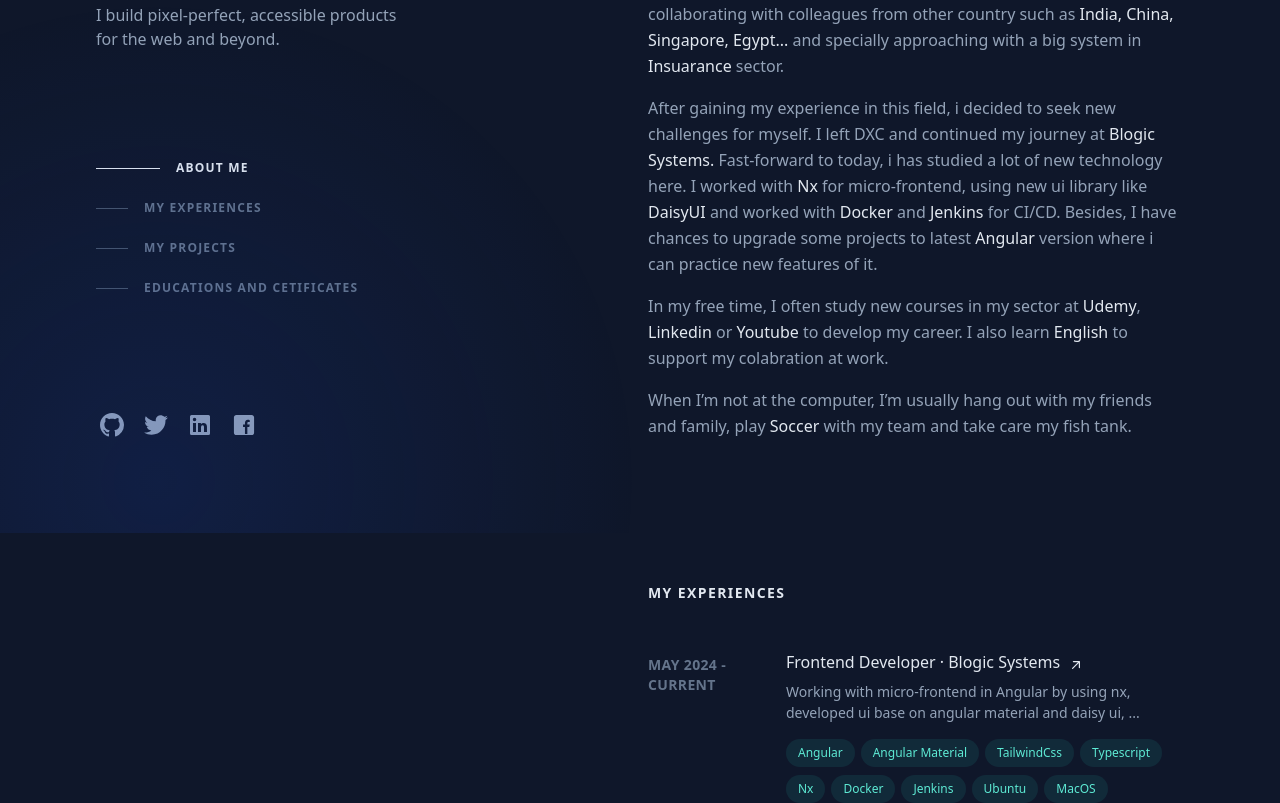
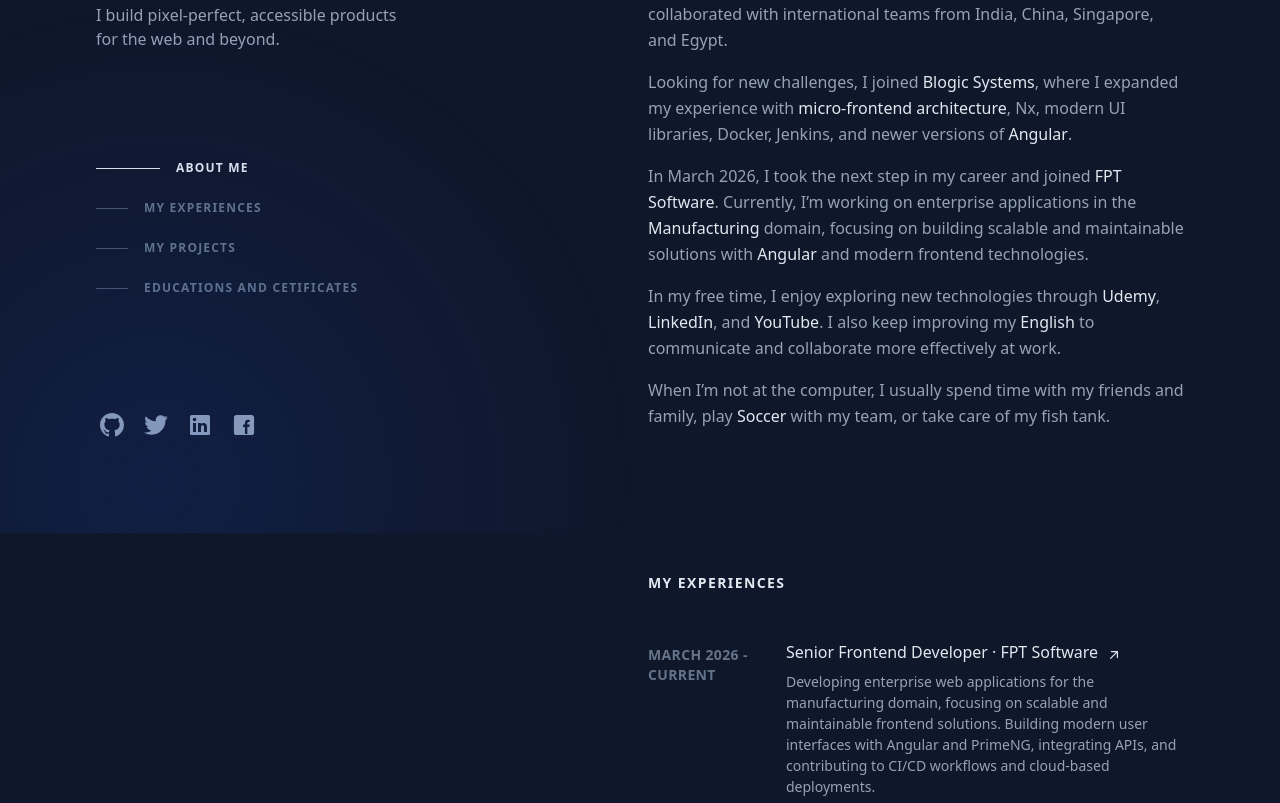
Before and after one commit to xichtop/my-portfolio, an Angular app: page / in a window 1280 px wide. Shown: the part 267-1070 px from the top of the page. Built offline with nearby package versions, Linux system fonts and the light colour scheme.

Commit message:
feat: add fpt software experience

```diff
--- a/src/app/app.component.html
+++ b/src/app/app.component.html
@@ -77,51 +77,11 @@
         >
           <h2 class="mb-12 text-sm font-bold tracking-widest uppercase text-slate-200">About me</h2>
           <div>
-            <p class="mb-4">
-              Back in 2022, after graduating from
-              <a class="link" href="https://ptithcm.edu.vn/" target="_blank">Post And Telecommunications Institute Of Technology</a>
-              as an <a class="link" href="https://en.wikipedia.org/wiki/Information_technology" target="_blank">Information Technology</a>
-              engineer. I started my first job as a <a class="link">Frontend Developer</a>
-              at <a class="link" href="https://dxc.com/us/en" target="_blank">DXC Technology</a>.
-               In here, I’ve had the privilege of working in multiple projects, collaborating with colleagues from other country
-              such as <a class="link">India, China, Singapore, Egypt...</a>
-              and specially approaching with a big system in <a class="link">Insuarance</a> sector.
-            </p>
-            <p class="mb-4">
-              After gaining my experience in this field, i decided to seek new challenges for myself. I left DXC and continued my journey at
-              <a class="link" href="https://www.blogicsystems.com/" target="_blank">Blogic Systems.</a>
-              Fast-forward to today, i has studied a lot of new technology here. I worked with
-              <a class="link" href="https://nx.dev/" target="_blank">Nx</a>
-              for micro-frontend, using new ui library like
-              <a class="link" href="https://daisyui.com/" target="_blank">DaisyUI</a>
-              and worked with
-              <a class="link" href="https://www.docker.com/" target="_blank">Docker</a> and
-              <a class="link" href="https://jenkins.io/" target="_blank">Jenkins</a> for CI/CD. Besides, I have chances to upgrade some projects to latest
-              <strong class="link">Angular</strong> version where i can practice new features of it.
-            </p>
-            <p class="mt-4">
-              In my free time, I often study new courses in my sector at
-              <a class="link"
-              href="https://www.udemy.com/" target="_blank">Udemy</a>,
-              <a class="link"
-               href="https://www.linkedin.com/feed/" target="_blank">Linkedin</a> or
-              <a class="link"
-               href="https://www.youtube.com/" target="_blank">Youtube</a> to develop my career.
-              I also learn <a class="link">English</a>
-              to support my colabration at work.
-            </p>
-            <p class="mt-4">
-              When I’m not at the computer, I’m usually hang out with my friends and family, play
-              <span class="group inline-flex lg:cursor-[url('/assets/images/icon/ball.png'),_pointer] lg:font-medium lg:text-slate-200"><span class="sr-only">Soccer</span>
-              <span class="group-hover:text-red-400 transition duration-75 group-hover:-translate-y-px delay-[50ms]" aria-hidden="true">S</span>
-              <span class="group-hover:text-orange-400 transition duration-75 group-hover:-translate-y-px delay-[75ms]" aria-hidden="true">o</span>
-              <span class="group-hover:text-yellow-400 transition duration-75 group-hover:-translate-y-px delay-[100ms]" aria-hidden="true">c</span>
-              <span class="group-hover:text-lime-400 transition duration-75 group-hover:-translate-y-px delay-[125ms]" aria-hidden="true">c</span>
-              <span class="group-hover:text-green-400 transition duration-75 group-hover:-translate-y-px delay-[150ms]" aria-hidden="true">e</span>
-              <span class="group-hover:text-cyan-400 transition duration-75 group-hover:-translate-y-px delay-[200ms]" aria-hidden="true">r</span>
-              </span>
-              with my team and take care my fish tank.
-            </p>
+            <p class="mb-4"> Back in 2022, after graduating from <a class="link" href="https://ptithcm.edu.vn/" target="_blank">Posts and Telecommunications Institute of Technology</a> as an <a class="link">Information Technology</a> engineer, I started my career as a <a class="link">Frontend Developer</a> at <a class="link" href="https://dxc.com/us/en" target="_blank">DXC Technology</a>. There, I worked on large-scale applications in the <a class="link">Insurance</a> domain and collaborated with international teams from India, China, Singapore, and Egypt. </p>
+            <p class="mb-4"> Looking for new challenges, I joined <a class="link" href="https://www.blogicsystems.com/" target="_blank">Blogic Systems</a>, where I expanded my experience with <a class="link">micro-frontend architecture</a>, Nx, modern UI libraries, Docker, Jenkins, and newer versions of <strong class="link">Angular</strong>. </p>
+            <p class="mb-4"> In March 2026, I took the next step in my career and joined <a class="link" href="https://fptsoftware.com/" target="_blank">FPT Software</a>. Currently, I’m working on enterprise applications in the <a class="link">Manufacturing</a> domain, focusing on building scalable and maintainable solutions with <strong class="link">Angular</strong> and modern frontend technologies. </p>
+            <p class="mt-4"> In my free time, I enjoy exploring new technologies through <a class="link" href="https://www.udemy.com/" target="_blank">Udemy</a>, <a class="link" href="https://www.linkedin.com/feed/" target="_blank">LinkedIn</a>, and <a class="link" href="https://www.youtube.com/" target="_blank">YouTube</a>. I also keep improving my <a class="link">English</a> to communicate and collaborate more effectively at work. </p>
+            <p class="mt-4"> When I’m not at the computer, I usually spend time with my friends and family, play <span class="group inline-flex lg:cursor-[url('/assets/images/icon/ball.png'),_pointer] lg:font-medium lg:text-slate-200"> <span class="sr-only">Soccer</span> <span class="group-hover:text-red-400 transition duration-75 group-hover:-translate-y-px delay-[50ms]" aria-hidden="true">S</span> <span class="group-hover:text-orange-400 transition duration-75 group-hover:-translate-y-px delay-[75ms]" aria-hidden="true">o</span> <span class="group-hover:text-yellow-400 transition duration-75 group-hover:-translate-y-px delay-[100ms]" aria-hidden="true">c</span> <span class="group-hover:text-lime-400 transition duration-75 group-hover:-translate-y-px delay-[125ms]" aria-hidden="true">c</span> <span class="group-hover:text-green-400 transition duration-75 group-hover:-translate-y-px delay-[150ms]" aria-hidden="true">e</span> <span class="group-hover:text-cyan-400 transition duration-75 group-hover:-translate-y-px delay-[200ms]" aria-hidden="true">r</span> </span> with my team, or take care of my fish tank. </p>
           </div>
         </section>
         <section id="experiences" class="mb-16 scroll-mt-16 md:mb-24 lg:mb-36 lg:scroll-mt-24"
--- a/src/app/app.component.ts
+++ b/src/app/app.component.ts
@@ -26,11 +26,19 @@
   currentSection = 'about';
   listExperiences: ExperienceItem[] = [
     {
-      time: "May 2024 - Current",
+      time: "March 2026 - Current",
+      position: "Senior Frontend Developer",
+      company: "FPT Software",
+      companyHref: "https://fptsoftware.com/",
+      description: "Developing enterprise web applications for the manufacturing domain, focusing on scalable and maintainable frontend solutions. Building modern user interfaces with Angular and PrimeNG, integrating APIs, and contributing to CI/CD workflows and cloud-based deployments.",
+      technology: ["Angular", "Angular Material", "TailwindCss", "Typescript", "PrimeNG", "AWS", "Github Actions"]
+    },
+    {
+      time: "May 2024 - March 2026",
       position: "Frontend Developer",
       company: "Blogic Systems",
       companyHref: "https://www.blogicsystems.com/",
-      description: "Working with micro-frontend in Angular by using nx, developed ui base on angular material and daisy ui, ...",
+      description: "Developed and maintained scalable web applications using a micro-frontend architecture with Angular and Nx. Built reusable UI components with Angular Material and DaisyUI, while contributing to containerized deployments and CI/CD pipelines across multiple development environments.",
       technology: ["Angular", "Angular Material", "TailwindCss", "Typescript", "Nx", "Docker", "Jenkins", "Ubuntu", "MacOS"]
     },
     {
@@ -38,7 +46,7 @@
       position: "Frontend Developer",
       company: "DXC Technology",
       companyHref: "https://dxc.com/us/en",
-      description: "Developed and styled interactive web app portals in insurance sector such as selling Intermediary, Customer Portal, Underwriting Portal, Lead Management, ...",
+      description: "Developed enterprise web applications for the insurance domain, including Intermediary, Customer, and Underwriting Portals, as well as Lead Management systems. Focused on building responsive, reusable, and maintainable user interfaces while collaborating with cross-functional teams to deliver business-critical features.",
       technology: ["Angular", "Angular Material", "SCSS", "Typescript"]
     }
   ];
```
